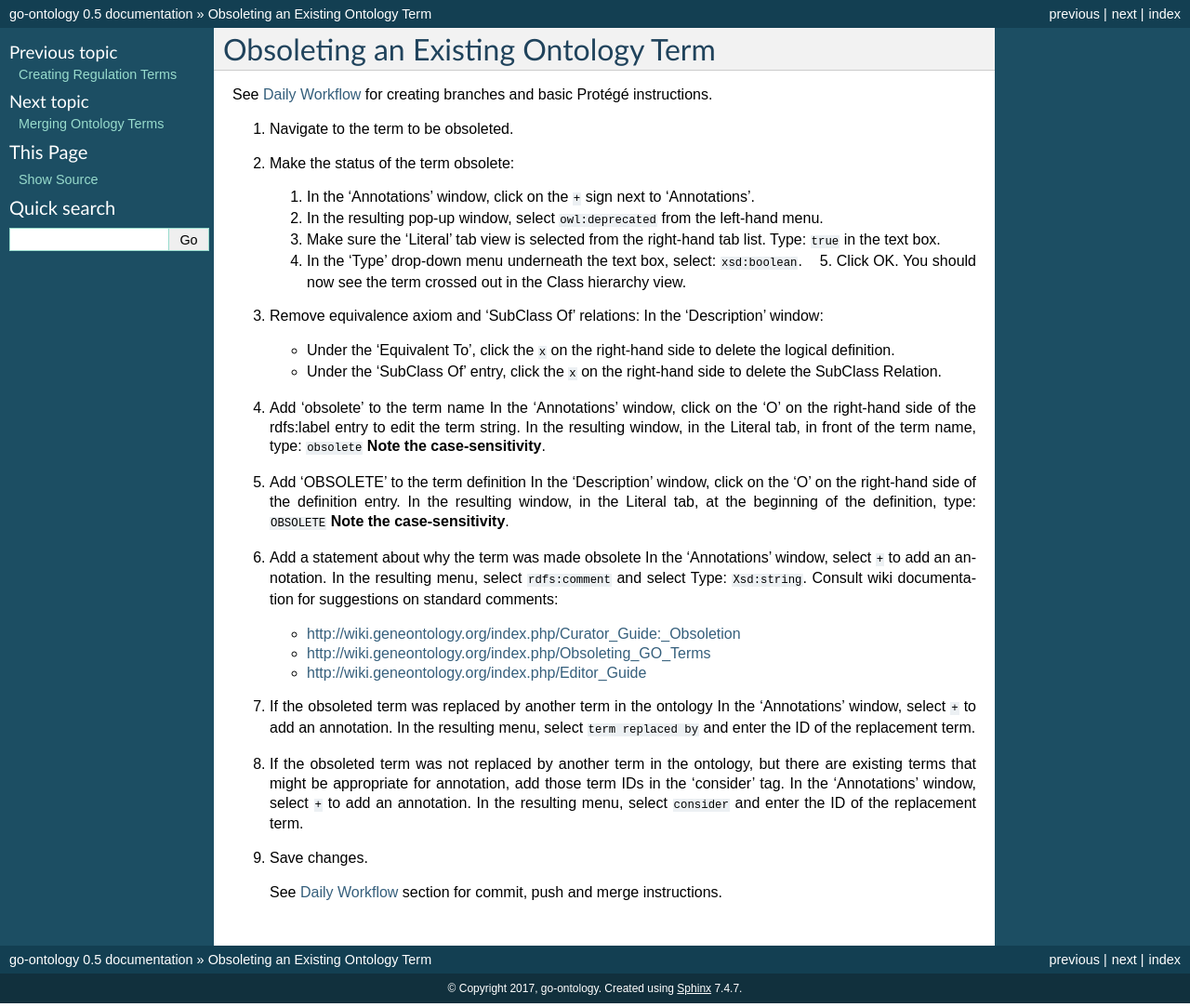
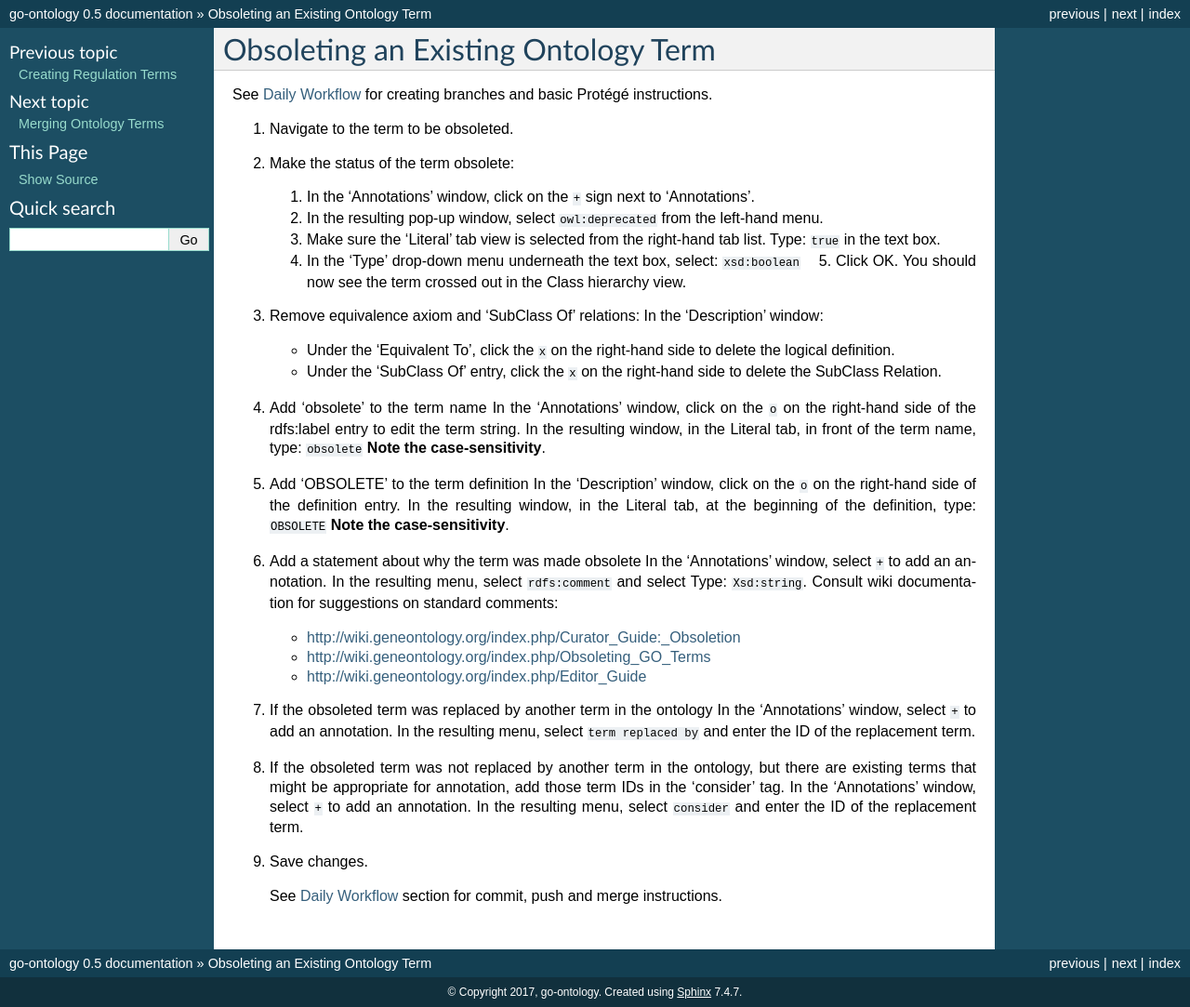
Before and after one commit to geneontology/go-ontology, a Sphinx documentation site: the page built from docs/ObsoleteTerm.md, in a window 1280 px wide. Shown: the whole page at 93% size. Built offline with Sphinx 7.4.7, drawn with Linux system fonts in a browser that asks for light colours.

````diff
--- a/docs/ObsoleteTerm.md
+++ b/docs/ObsoleteTerm.md
@@ -8,9 +8,8 @@ See [Daily Workflow](http://go-ontology.readthedocs.io/en/latest/Installgit.html
    1. In the 'Annotations' window, click on the ```+``` sign next to 'Annotations'.
    2. In the resulting pop-up window, select ```owl:deprecated``` from the left-hand menu.
    3. Make sure the 'Literal' tab view is selected from the right-hand tab list. Type: ```true``` in the text box.
-   4. In the 'Type' drop-down menu underneath the text box, select: ```xsd:boolean```.
-   5. Click OK.
-  You should now see the term crossed out in the Class hierarchy view.
+   4. In the 'Type' drop-down menu underneath the text box, select: ```xsd:boolean```
+   5. Click OK.  You should now see the term crossed out in the Class hierarchy view.
 
 3. Remove equivalence axiom and 'SubClass Of' relations:
 In the 'Description' window:
@@ -18,11 +17,11 @@ In the 'Description' window:
    - Under the 'SubClass Of' entry, click the ```x``` on the right-hand side to delete the SubClass Relation.
 
 4. Add ‘obsolete’ to the term name
-In the 'Annotations' window, click on the 'O' on the right-hand side of the rdfs:label entry to edit the term string. In the resulting window, in the Literal tab, in front of the term name, type: ```obsolete```
+In the 'Annotations' window, click on the ```o``` on the right-hand side of the rdfs:label entry to edit the term string. In the resulting window, in the Literal tab, in front of the term name, type: ```obsolete```
  __Note the case-sensitivity__.
 
 5. Add ‘OBSOLETE’ to the term definition
-In the 'Description' window, click on the 'O' on the right-hand side of the definition entry. In the resulting window, in the Literal tab, at the beginning of the definition, type: ```OBSOLETE```
+In the 'Description' window, click on the ```o``` on the right-hand side of the definition entry. In the resulting window, in the Literal tab, at the beginning of the definition, type: ```OBSOLETE```
  __Note the case-sensitivity__.
 
 6. Add a statement about why the term was made obsolete
````
